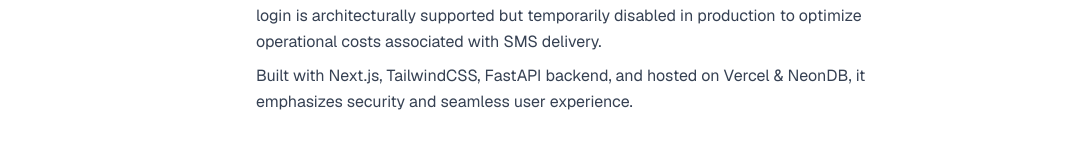
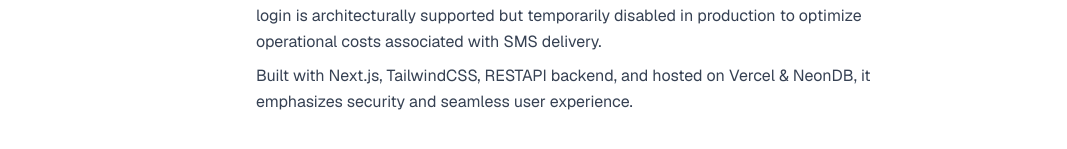
Before and after one commit to guneettoppo/zeropass, a Next.js app: page / in a window 1280 px wide. Shown: the part 583-732 px from the top of the page, without its empty margins (0-1067 px from the left). Built offline with nearby package versions, Linux system fonts and the light colour scheme.

Commit message:
front ui changev2

```diff
--- a/src/app/page.tsx
+++ b/src/app/page.tsx
@@ -50,7 +50,7 @@ export default function Home() {
               to optimize operational costs associated with SMS delivery.
             </p>
             <p className="mt-2">
-              Built with Next.js, TailwindCSS, FastAPI backend, and hosted on Vercel & NeonDB,
+              Built with Next.js, TailwindCSS, RESTAPI backend, and hosted on Vercel & NeonDB,
               it emphasizes security and seamless user experience.
             </p>
           </section>
```
